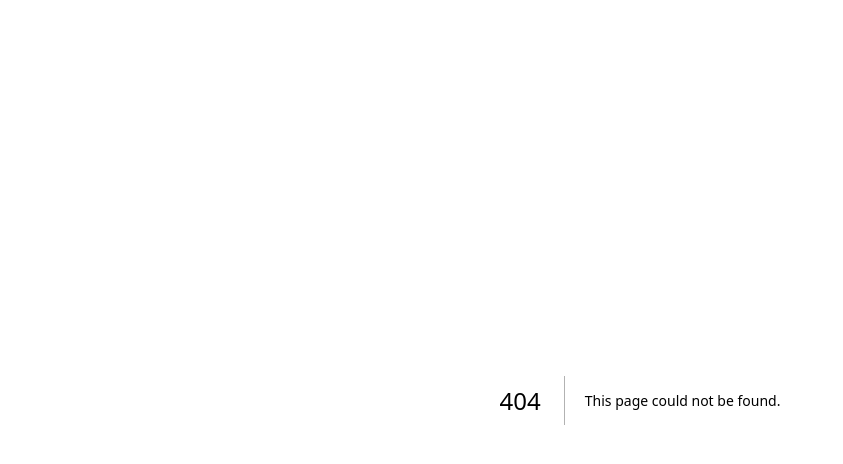
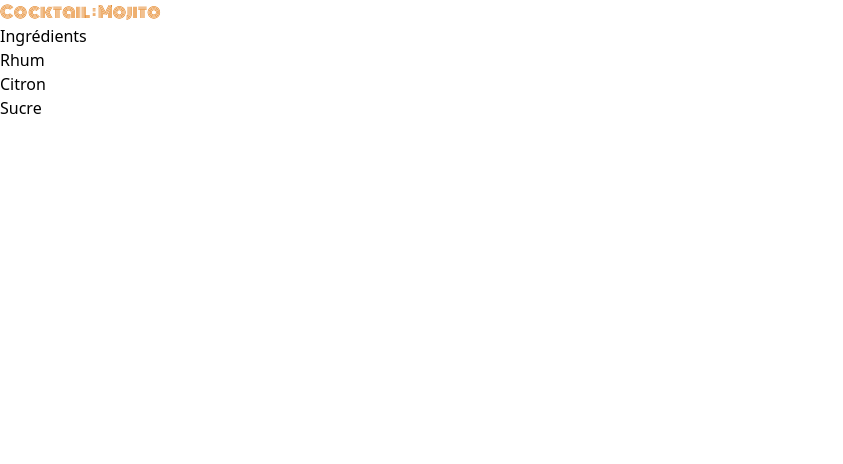
Before and after one commit to Q-Lukyss/lukyss-bar, a Next.js app in the folder apps/web/: page /cocktails/1 in a window 1280 px wide. Before the commit this address had no page. Shown: the top 464 px of the page, without its empty margins (0-843 px from the left). Built offline with nearby package versions, Linux system fonts and the light colour scheme; a web font is replaced by a local one.

Commit message:
ajout squelette des pages

```diff
--- /dev/null
+++ b/apps/web/app/cocktails/[id]/page.tsx
@@ -0,0 +1,22 @@
+export default function CocktailDetail() {
+  const cocktail = {
+    name: "Mojito",
+    ingredients: ["Rhum", "Citron", "Sucre"],
+  };
+
+  return (
+    <div>
+      <h1 className="text-amber-600 font-monoton">
+        Cocktail : {cocktail.name}
+      </h1>
+      <div>
+        <h2>Ingrédients</h2>
+        <ul>
+          {cocktail.ingredients.map((ingredient) => (
+            <li key={ingredient}>{ingredient}</li>
+          ))}
+        </ul>
+      </div>
+    </div>
+  );
+}
--- /dev/null
+++ b/apps/web/app/cocktails/page.tsx
@@ -0,0 +1,14 @@
+export default function Cocktails() {
+  const cocktails = ["mojito", "margarita"];
+
+  return (
+    <div>
+      <h1 className="text-amber-600 font-monoton">Liste desCocktails</h1>
+      <ul>
+        {cocktails.map((cocktail) => (
+          <li key={cocktail}>{cocktail}</li>
+        ))}
+      </ul>
+    </div>
+  );
+}
--- /dev/null
+++ b/apps/web/app/panier/page.tsx
@@ -0,0 +1,7 @@
+export default function Panier() {
+  return (
+    <div>
+      <h1 className="text-amber-600 font-monoton">Panier</h1>
+    </div>
+  );
+}
```
